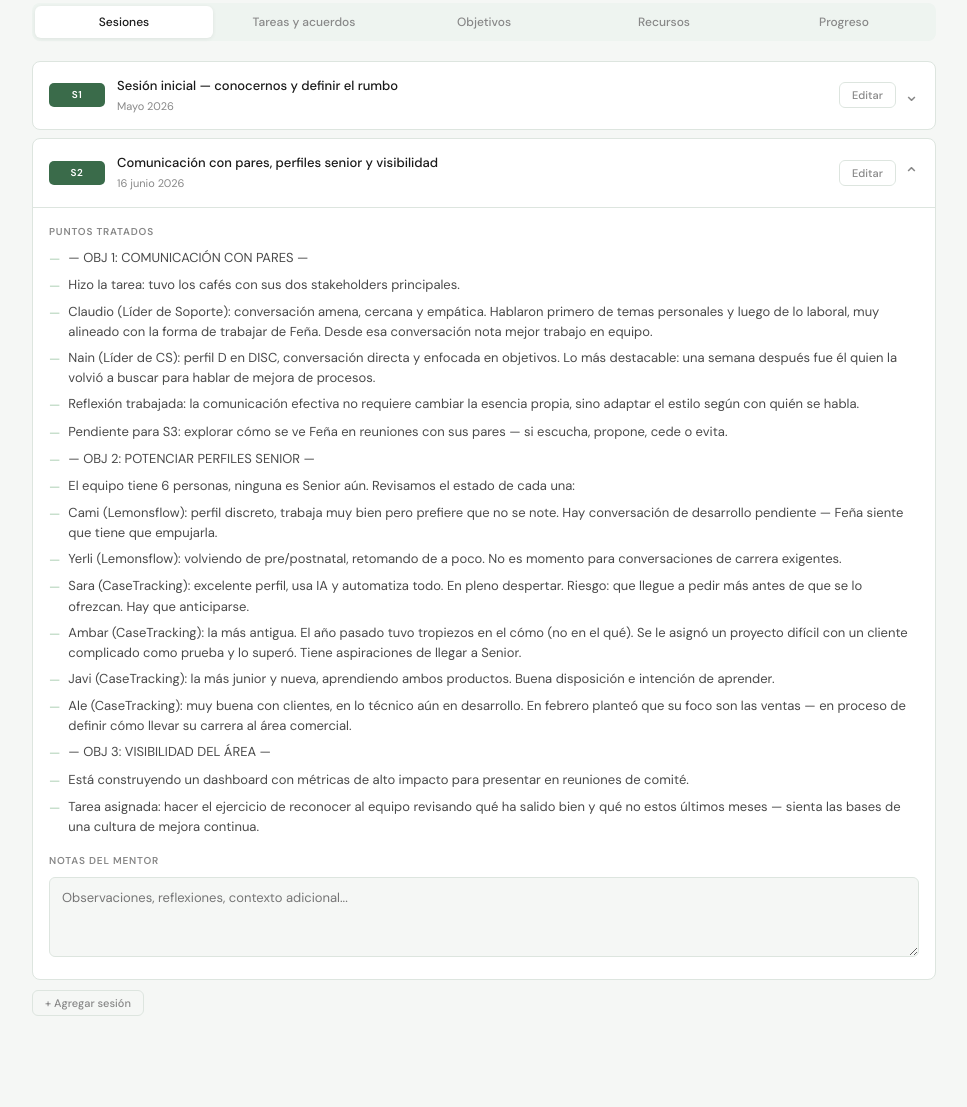
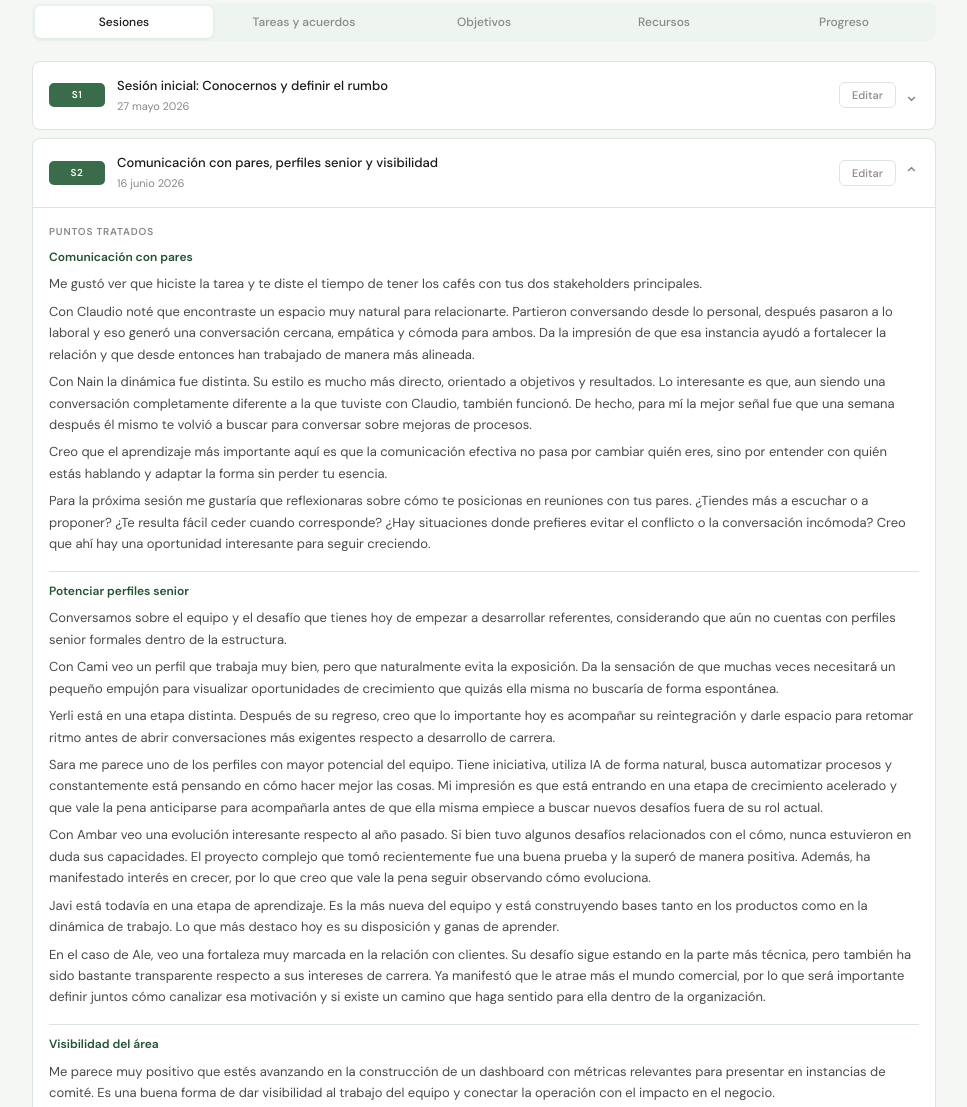
Before and after one commit to osedsuma/mentoring, a plain HTML site: page index.html in a window 1280 px wide. Shown: the part 468-1575 px from the top of the page, without its empty margins (156-1123 px from the left). Drawn offline with nearby package versions, Linux system fonts and the light colour scheme.

Commit message:
Add files via upload

```diff
--- a/index.html
+++ b/index.html
@@ -100,8 +100,11 @@ body{font-family:'DM Sans',sans-serif;background:var(--surface);color:var(--ink)
 .sb-notes{width:100%;background:var(--surface);border:1px solid var(--rule);border-radius:6px;padding:10px 12px;font-family:'DM Sans',sans-serif;font-size:13px;color:var(--ink);resize:vertical;outline:none;line-height:1.6;min-height:80px}
 .sb-notes:focus{border-color:var(--green-500)}
 .sb-list{display:flex;flex-direction:column;gap:6px}
-.sb-item{font-size:13px;color:var(--ink-2);display:flex;align-items:flex-start;gap:8px;line-height:1.55}
-.sb-item::before{content:'—';color:var(--green-200);flex-shrink:0;margin-top:1px}
+.sb-item{font-size:13px;color:var(--ink-2);line-height:1.65;padding-left:0}
+.sb-item::before{content:'';display:none}
+.sb-item.sb-heading{font-size:12px;font-weight:600;color:var(--green-700);margin-top:10px;padding-top:10px;border-top:1px solid var(--rule)}
+.sb-item.sb-heading::before{content:'';display:none}
+.sb-item.sb-heading:first-child{margin-top:0;padding-top:0;border-top:none}
 
 /* ── TASKS ── */
 .task-filters{display:flex;gap:8px;margin-bottom:12px;flex-wrap:wrap}
@@ -455,13 +458,13 @@ const state = {
   ],
   sessions: [
     {
-      num:'S1', title:'Sesión inicial — conocernos y definir el rumbo',
-      date:'Mayo 2026', status:'done',
+      num:'S1', title:'Sesión inicial: Conocernos y definir el rumbo',
+      date:'27 mayo 2026', status:'done',
       points:[
-        'Nos conocimos y conversamos sobre el contexto actual: Feña lleva poco tiempo en el rol y está construyendo su estilo de liderazgo.',
-        'Identificamos los tres objetivos: comunicación con pares, potenciar perfiles senior y dar visibilidad al área.',
-        'Acordamos la estructura del programa: sesiones cada dos semanas, una hora, canal Slack en horario AM.',
-        'Hablamos sobre cómo sacarle el mejor provecho al mentoring: llegar con temas concretos y ser honesta sobre lo que no está funcionando.'
+        'Nos conocimos y conversamos sobre el contexto actual del equipo y de tu rol. Hoy estás en una etapa donde llevas poco tiempo liderando el área, por lo que gran parte del desafío pasa por construir tu propio estilo de liderazgo y encontrar la forma en que quieres relacionarte con el equipo y con tus pares.',
+        'Identificamos tres focos principales para trabajar durante el proceso de mentoring: fortalecer la comunicación con tus pares, desarrollar perfiles con potencial de crecimiento dentro del equipo y aumentar la visibilidad del área hacia el resto de la organización.',
+        'También acordamos la dinámica de trabajo para las próximas semanas: sesiones quincenales de una hora de duración, manteniendo comunicación y seguimiento a través de Slack durante las mañanas cuando sea necesario.',
+        'Por último, conversamos sobre cómo sacar el mayor provecho posible a este espacio. Coincidimos en que las sesiones tendrán más impacto mientras más aterrizados sean los temas que traigas, especialmente aquellas situaciones que te generan dudas, incomodidad o donde sientes que las cosas no están resultando como esperabas. La idea es construir un espacio de confianza donde podamos analizar juntos tanto los avances como los desafíos que vayan apareciendo en el camino.'
       ],
       notes:''
     },
@@ -469,23 +472,23 @@ const state = {
       num:'S2', title:'Comunicación con pares, perfiles senior y visibilidad',
       date:'16 junio 2026', status:'done',
       points:[
-        '— OBJ 1: COMUNICACIÓN CON PARES —',
-        'Hizo la tarea: tuvo los cafés con sus dos stakeholders principales.',
-        'Claudio (Líder de Soporte): conversación amena, cercana y empática. Hablaron primero de temas personales y luego de lo laboral, muy alineado con la forma de trabajar de Feña. Desde esa conversación nota mejor trabajo en equipo.',
-        'Nain (Líder de CS): perfil D en DISC, conversación directa y enfocada en objetivos. Lo más destacable: una semana después fue él quien la volvió a buscar para hablar de mejora de procesos.',
-        'Reflexión trabajada: la comunicación efectiva no requiere cambiar la esencia propia, sino adaptar el estilo según con quién se habla.',
-        'Pendiente para S3: explorar cómo se ve Feña en reuniones con sus pares — si escucha, propone, cede o evita.',
-        '— OBJ 2: POTENCIAR PERFILES SENIOR —',
-        'El equipo tiene 6 personas, ninguna es Senior aún. Revisamos el estado de cada una:',
-        'Cami (Lemonsflow): perfil discreto, trabaja muy bien pero prefiere que no se note. Hay conversación de desarrollo pendiente — Feña siente que tiene que empujarla.',
-        'Yerli (Lemonsflow): volviendo de pre/postnatal, retomando de a poco. No es momento para conversaciones de carrera exigentes.',
-        'Sara (CaseTracking): excelente perfil, usa IA y automatiza todo. En pleno despertar. Riesgo: que llegue a pedir más antes de que se lo ofrezcan. Hay que anticiparse.',
-        'Ambar (CaseTracking): la más antigua. El año pasado tuvo tropiezos en el cómo (no en el qué). Se le asignó un proyecto difícil con un cliente complicado como prueba y lo superó. Tiene aspiraciones de llegar a Senior.',
-        'Javi (CaseTracking): la más junior y nueva, aprendiendo ambos productos. Buena disposición e intención de aprender.',
-        'Ale (CaseTracking): muy buena con clientes, en lo técnico aún en desarrollo. En febrero planteó que su foco son las ventas — en proceso de definir cómo llevar su carrera al área comercial.',
-        '— OBJ 3: VISIBILIDAD DEL ÁREA —',
-        'Está construyendo un dashboard con métricas de alto impacto para presentar en reuniones de comité.',
-        'Tarea asignada: hacer el ejercicio de reconocer al equipo revisando qué ha salido bien y qué no estos últimos meses — sienta las bases de una cultura de mejora continua.'
+        'Comunicación con pares',
+        'Me gustó ver que hiciste la tarea y te diste el tiempo de tener los cafés con tus dos stakeholders principales.',
+        'Con Claudio noté que encontraste un espacio muy natural para relacionarte. Partieron conversando desde lo personal, después pasaron a lo laboral y eso generó una conversación cercana, empática y cómoda para ambos. Da la impresión de que esa instancia ayudó a fortalecer la relación y que desde entonces han trabajado de manera más alineada.',
+        'Con Nain la dinámica fue distinta. Su estilo es mucho más directo, orientado a objetivos y resultados. Lo interesante es que, aun siendo una conversación completamente diferente a la que tuviste con Claudio, también funcionó. De hecho, para mí la mejor señal fue que una semana después él mismo te volvió a buscar para conversar sobre mejoras de procesos.',
+        'Creo que el aprendizaje más importante aquí es que la comunicación efectiva no pasa por cambiar quién eres, sino por entender con quién estás hablando y adaptar la forma sin perder tu esencia.',
+        'Para la próxima sesión me gustaría que reflexionaras sobre cómo te posicionas en reuniones con tus pares. ¿Tiendes más a escuchar o a proponer? ¿Te resulta fácil ceder cuando corresponde? ¿Hay situaciones donde prefieres evitar el conflicto o la conversación incómoda? Creo que ahí hay una oportunidad interesante para seguir creciendo.',
+        'Potenciar perfiles senior',
+        'Conversamos sobre el equipo y el desafío que tienes hoy de empezar a desarrollar referentes, considerando que aún no cuentas con perfiles senior formales dentro de la estructura.',
+        'Con Cami veo un perfil que trabaja muy bien, pero que naturalmente evita la exposición. Da la sensación de que muchas veces necesitará un pequeño empujón para visualizar oportunidades de crecimiento que quizás ella misma no buscaría de forma espontánea.',
+        'Yerli está en una etapa distinta. Después de su regreso, creo que lo importante hoy es acompañar su reintegración y darle espacio para retomar ritmo antes de abrir conversaciones más exigentes respecto a desarrollo de carrera.',
+        'Sara me parece uno de los perfiles con mayor potencial del equipo. Tiene iniciativa, utiliza IA de forma natural, busca automatizar procesos y constantemente está pensando en cómo hacer mejor las cosas. Mi impresión es que está entrando en una etapa de crecimiento acelerado y que vale la pena anticiparse para acompañarla antes de que ella misma empiece a buscar nuevos desafíos fuera de su rol actual.',
+        'Con Ambar veo una evolución interesante respecto al año pasado. Si bien tuvo algunos desafíos relacionados con el cómo, nunca estuvieron en duda sus capacidades. El proyecto complejo que tomó recientemente fue una buena prueba y la superó de manera positiva. Además, ha manifestado interés en crecer, por lo que creo que vale la pena seguir observando cómo evoluciona.',
+        'Javi está todavía en una etapa de aprendizaje. Es la más nueva del equipo y está construyendo bases tanto en los productos como en la dinámica de trabajo. Lo que más destaco hoy es su disposición y ganas de aprender.',
+        'En el caso de Ale, veo una fortaleza muy marcada en la relación con clientes. Su desafío sigue estando en la parte más técnica, pero también ha sido bastante transparente respecto a sus intereses de carrera. Ya manifestó que le atrae más el mundo comercial, por lo que será importante definir juntos cómo canalizar esa motivación y si existe un camino que haga sentido para ella dentro de la organización.',
+        'Visibilidad del área',
+        'Me parece muy positivo que estés avanzando en la construcción de un dashboard con métricas relevantes para presentar en instancias de comité. Es una buena forma de dar visibilidad al trabajo del equipo y conectar la operación con el impacto en el negocio.',
+        'Como siguiente paso, te dejé el ejercicio de revisar los últimos meses e identificar qué cosas han salido bien y cuáles no. Más allá de la información que obtengas, el objetivo es empezar a instalar una dinámica de reconocimiento y aprendizaje continuo dentro del equipo. Creo que eso te puede ayudar no solo a generar mayor visibilidad, sino también a fortalecer una cultura donde las personas entiendan qué se valora, qué debe corregirse y cómo seguir creciendo.'
       ],
       notes:''
     }
@@ -587,7 +590,10 @@ function renderSessions() {
         <div id="sview-${idx}">
           <div class="sb-section">
             <div class="sb-label">${s.status==='draft'?'Temas propuestos':'Puntos tratados'}</div>
-            <div class="sb-list" id="spoints-display-${idx}">${s.points.map(p=>`<div class="sb-item">${p}</div>`).join('')}</div>
+            <div class="sb-list" id="spoints-display-${idx}">${s.points.map(p => {
+            const isHeading = p.length < 60 && !p.endsWith('.') && !p.endsWith('?') && !p.includes('(');
+            return `<div class="sb-item${isHeading?' sb-heading':''}">${p}</div>`;
+          }).join('')}</div>
           </div>
           <div class="sb-section">
             <div class="sb-label">Notas del mentor</div>
@@ -709,7 +715,11 @@ function renderTasks() {
     tr.className = task.status==='done'?'done-row':'';
     tr.innerHTML = `
       <td><div class="status-dot ${task.status}" onclick="cycleStatus(${task.id})" title="Cambiar estado">${statusIcon}</div></td>
-      <td><span class="task-desc">${task.desc}</span></td>
+      <td><span class="task-desc" contenteditable="true"
+        style="outline:none;cursor:text;display:block;border-radius:3px;padding:2px 4px;transition:background 0.15s"
+        onfocus="this.style.background='var(--green-50)'"
+        onblur="this.style.background='';saveTaskDesc(${task.id},this.innerText.trim())"
+      >${task.desc}</span></td>
       <td><span class="resp-badge ${respCls}">${respLabel}</span></td>
       <td><span class="due-date ${isOverdue?'overdue':''}">${dateLabel}</span></td>
       <td><span style="display:flex;align-items:center;gap:4px;font-size:12px;color:var(--ink-2)"><span class="obj-dot" style="background:${dotColor}"></span>${objLabel}</span></td>
@@ -723,6 +733,10 @@ function cycleStatus(id) {
   const cycle = {pending:'done',done:'missed',missed:'pending'};
   task.status = cycle[task.status];
   renderAll();
+}
+function saveTaskDesc(id, val) {
+  const task = state.tasks.find(t=>t.id===id);
+  if(task && val) task.desc = val;
 }
 function filterTasks(f, btn) {
   state.currentFilter = f;
```
